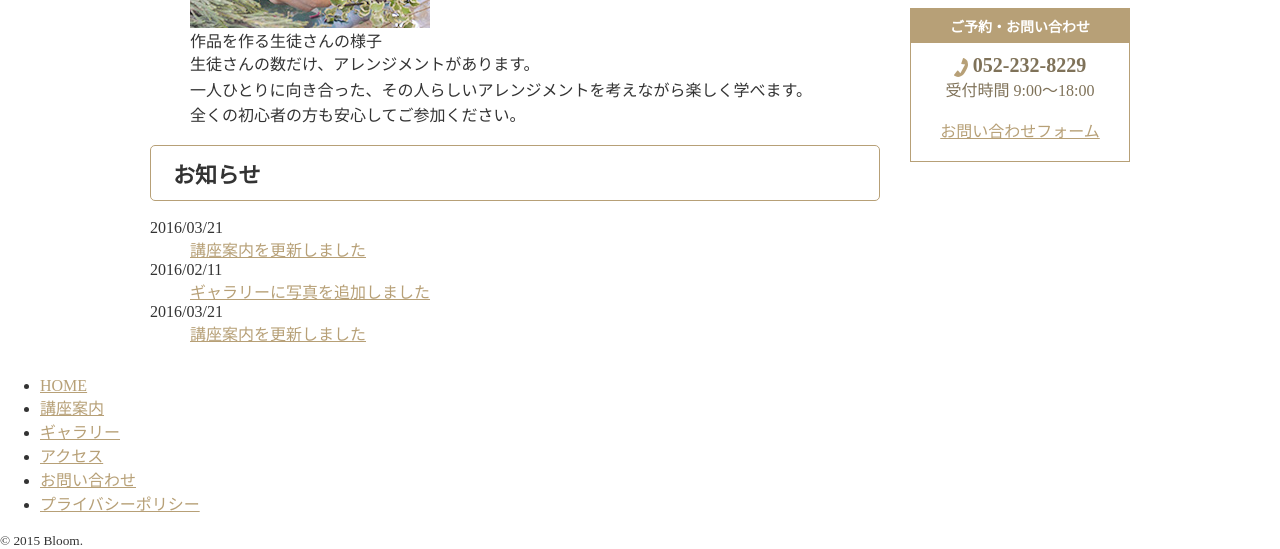
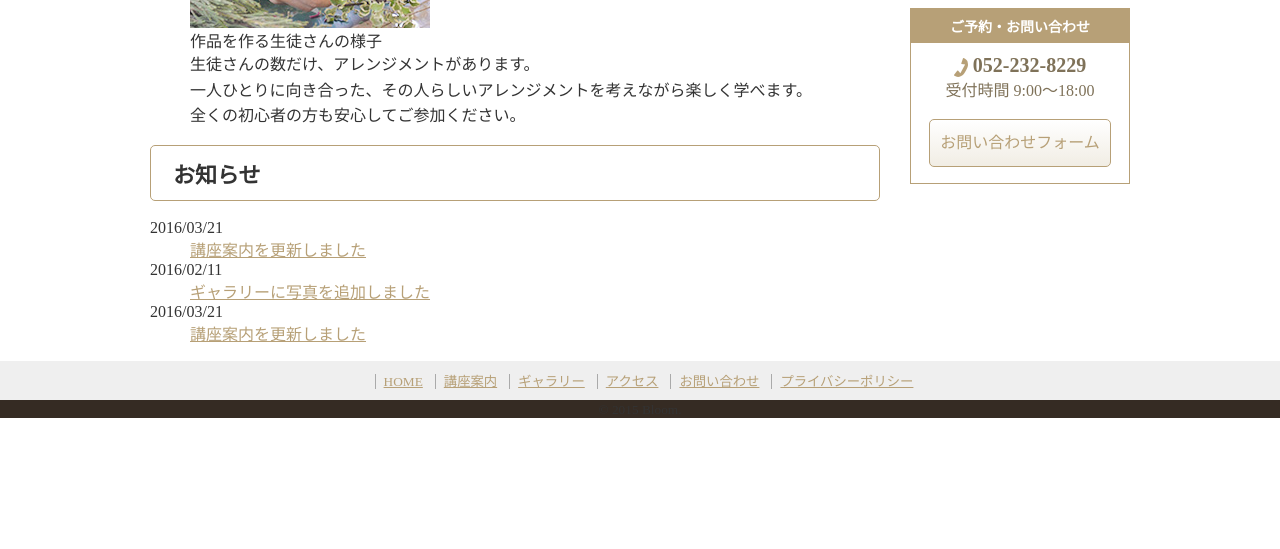
Before and after one commit to shusuke-nakamura/homepage, a plain HTML site: page bloom/index.html in a window 1280 px wide. Shown: the part 891-1440 px from the top of the page. After the commit the page ends 1309 px from the top, so only its background shows below. Drawn offline with Linux system fonts and the light colour scheme.

Commit message:
P.190
学習完了

```diff
--- a/bloom/css/style.css
+++ b/bloom/css/style.css
@@ -169,3 +169,48 @@ header #header_contact {
   vertical-align: middle;
   margin-right: 5px;
 }
+
+#side_contact .contact_button {
+  display: inline-block;
+  background-color: #f1ede4;
+  background: -webkit-gradient(linear, left top, left bottom, color-stop(0%,#ffffff), color-stop(100%, #f1ede4));
+  background: -webkit-linear-gradient(top, #ffffff 0%, #f1ede4 100%);
+  background: linear-gradient(to bottom, #ffffff 0%, #f1ede4 100%);
+  color: #b7a077;
+  padding: 10px;
+  border: 1px solid #b7a077;
+  border-radius: 5px;
+  text-decoration: none;
+}
+
+#side_contact .contact_button:hover {
+  background: #b7a077;
+  background: -webkit-gradient(linear, left top, left bottom, color-stop(0%, #b7a077), color-stop(100%, #e2cda7));
+  background: -webkit-linear-gradient(top, #b7a077 0%, #e2cda7 100%);
+  background: linear-gradient(to bottom, #b7a077 0%, #e3cda7 100%);
+  color: #fff;
+}
+
+footer {
+  background-color: #352b23;
+  text-align: center;
+}
+
+footer #footer_nav {
+  background-color: #efefef;
+  padding: 10px 0;
+}
+
+footer #footer_nav ul {
+  list-style: none;
+  margin: 0;
+  padding: 0;
+}
+
+footer #footer_nav li {
+  display: inline;
+  border-left: solid 1px #aaa;
+  margin-left: 8px;
+  padding-left: 8px;
+  font-size: smaller;
+}
```
